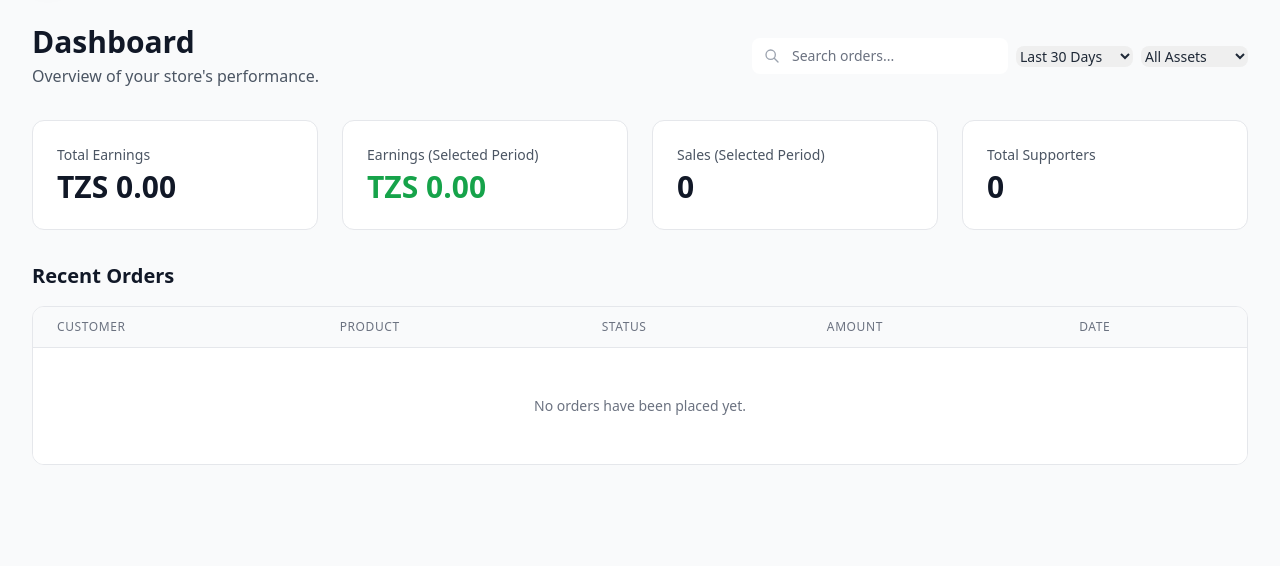
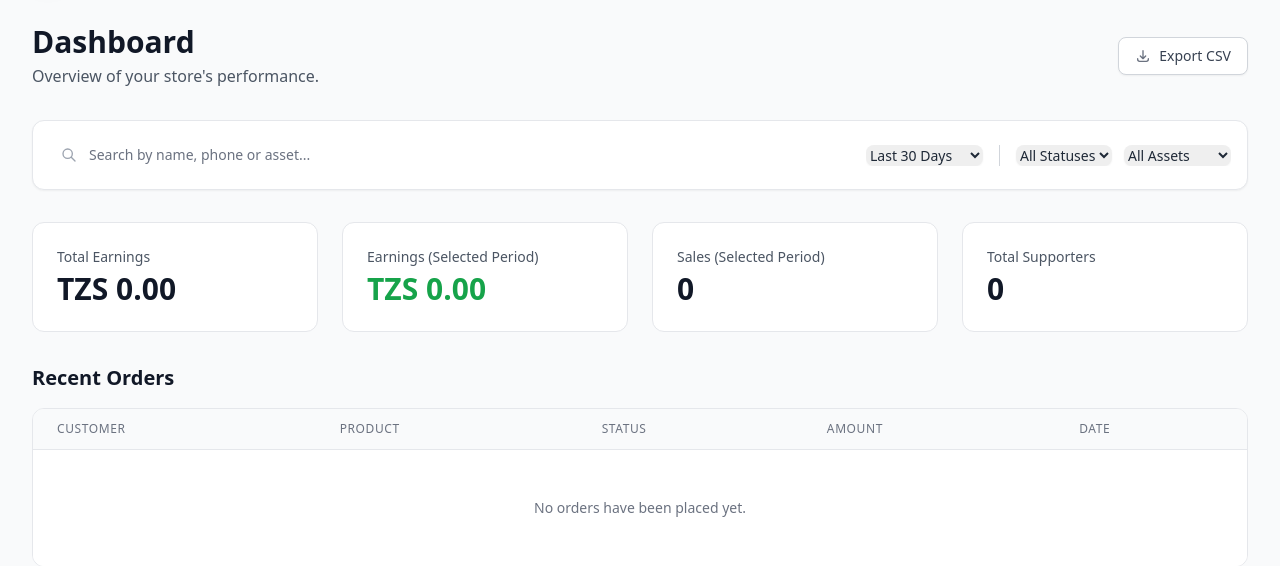
Before and after one commit to juliustm/nyota, a Flask app: page /admin/dashboard in a window 1280 px wide. Shown: the part 65-631 px from the top of the page. Run offline with Flask 3, Linux system fonts and the light colour scheme; the visitor is signed in with stand-in values (Sample User, id 1); tables that the repository leaves empty hold one stand-in row (values such as "Sample post"); some libraries are stand-ins or nearby versions.

Commit message:
feat: Dashboard filter by status & export to .csv

```diff
--- a/routes.py
+++ b/routes.py
@@ -13,6 +13,8 @@ import threading
 import requests
 import re
 from datetime import datetime, date, timedelta # Added timedelta
+import csv
+import io
 from functools import wraps
 from flask import (
     Blueprint, render_template, request, jsonify, redirect,
@@ -265,6 +267,11 @@ def creator_dashboard():
     if end_date and period == 'custom':
         activity_query = activity_query.filter(Purchase.purchase_date <= end_date)
 
+    # --- STATUS FILTER ---
+    status = request.args.get('status', '').strip()
+    if status and status in [s.name for s in PurchaseStatus]:
+        activity_query = activity_query.filter(Purchase.status == PurchaseStatus[status])
+
     if search:
         activity_query = activity_query.join(Customer).filter(
             or_(
@@ -288,8 +295,110 @@ def creator_dashboard():
         current_filters={
             'period': period,
             'asset_id': asset_id,
-            'search': search
+            'search': search,
+            'status': status
         }
+    )
+
+@admin_bp.route('/dashboard/export')
+@creator_login_required
+def export_dashboard_data():
+    """Exports the current dashboard view (Recent Orders) to CSV with creative stats."""
+
+    # --- REPLICATE FILTERS ---
+    period = request.args.get('period', '30d')
+    asset_id = request.args.get('asset_id', type=int)
+    search = request.args.get('search', '').strip()
+    status = request.args.get('status', '').strip()
+
+    start_date = None
+    end_date = datetime.utcnow()
+
+    if period == '7d': start_date = end_date - timedelta(days=7)
+    elif period == '30d': start_date = end_date - timedelta(days=30)
+    elif period == '90d': start_date = end_date - timedelta(days=90)
+    elif period == '1y': start_date = end_date - timedelta(days=365)
+    elif period == 'custom':
+        start_date_str = request.args.get('start_date')
+        end_date_str = request.args.get('end_date')
+        if start_date_str:
+            try: start_date = datetime.strptime(start_date_str, '%Y-%m-%d')
+            except ValueError: pass
+        if end_date_str:
+            try: end_date = datetime.strptime(end_date_str, '%Y-%m-%d') + timedelta(days=1) - timedelta(seconds=1)
+            except ValueError: pass
+
+    # Build Query
+    query = Purchase.query.join(DigitalAsset).filter(DigitalAsset.creator_id == g.creator.id)
+
+    if asset_id: query = query.filter(Purchase.asset_id == asset_id)
+    if start_date: query = query.filter(Purchase.purchase_date >= start_date)
+    if end_date and period == 'custom': query = query.filter(Purchase.purchase_date <= end_date)
+
+    if search:
+        query = query.join(Customer).filter(
+            or_(
+                Customer.whatsapp_number.ilike(f"%{search}%"),
+                DigitalAsset.title.ilike(f"%{search}%")
+            )
+        )
+
+    if status and status in [s.name for s in PurchaseStatus]:
+        query = query.filter(Purchase.status == PurchaseStatus[status])
+
+    # Order by date desc
+    purchases = query.order_by(Purchase.purchase_date.desc()).all()
+
+    # Generate CSV
+    si = io.StringIO()
+    cw = csv.writer(si)
+
+    # Headers
+    headers = [
+        'Order ID', 'Date', 'Time', 'Customer Phone', 'Asset', 'Status', 'Amount',
+        'Past Purchase 1 (Date - Asset - Amount)',
+        'Past Purchase 2 (Date - Asset - Amount)'
+    ]
+    cw.writerow(headers)
+
+    for p in purchases:
+        # Creative Stats: Fetch up to 2 past purchases for this customer, BEFORE this purchase
+        past_purchases = Purchase.query.filter(
+            Purchase.customer_id == p.customer_id,
+            Purchase.id < p.id, # Strictly before this purchase
+            Purchase.status == PurchaseStatus.COMPLETED # Only count completed past purchases? Or all? Usually Completed is more relevant for value.
+        ).order_by(Purchase.purchase_date.desc()).limit(2).all()
+
+        past_1_str = "N/A"
+        if len(past_purchases) > 0:
+            pp1 = past_purchases[0]
+            asset_title = pp1.asset.title if pp1.asset else "Unknown Asset"
+            past_1_str = f"{pp1.purchase_date.strftime('%Y-%m-%d')} - {asset_title} - {pp1.amount_paid}"
+
+        past_2_str = "N/A"
+        if len(past_purchases) > 1:
+            pp2 = past_purchases[1]
+            asset_title = pp2.asset.title if pp2.asset else "Unknown Asset"
+            past_2_str = f"{pp2.purchase_date.strftime('%Y-%m-%d')} - {asset_title} - {pp2.amount_paid}"
+
+        cw.writerow([
+            p.id,
+            p.purchase_date.strftime('%Y-%m-%d'),
+            p.purchase_date.strftime('%H:%M:%S'),
+            p.customer.whatsapp_number,
+            p.asset.title,
+            p.status.name,
+            p.amount_paid,
+            past_1_str,
+            past_2_str
+        ])
+
+    output = si.getvalue()
+
+    return Response(
+        output,
+        mimetype="text/csv",
+        headers={"Content-disposition": f"attachment; filename=orders_export_{datetime.now().strftime('%Y%m%d_%H%M%S')}.csv"}
     )
 
 @admin_bp.route('/assets')
--- a/templates/admin/dashboard.html
+++ b/templates/admin/dashboard.html
@@ -10,43 +10,94 @@
             <h1 class="text-3xl font-bold text-gray-900 dark:text-white">Dashboard</h1>
             <p class="text-gray-600 dark:text-gray-400 mt-1">Overview of your store's performance.</p>
         </div>
+        <div class="flex items-center gap-3">
+            <button type="submit" form="dashboardFilterForm" formaction="{{ url_for('admin.export_dashboard_data') }}"
+                class="inline-flex items-center px-4 py-2 border border-gray-300 dark:border-gray-600 shadow-sm text-sm font-medium rounded-lg text-gray-700 dark:text-gray-200 bg-white dark:bg-gray-800 hover:bg-gray-50 dark:hover:bg-gray-700 focus:outline-none focus:ring-2 focus:ring-offset-2 focus:ring-blue-500 transition-colors">
+                <svg class="h-4 w-4 mr-2 text-gray-500 dark:text-gray-400" fill="none" viewBox="0 0 24 24"
+                    stroke="currentColor">
+                    <path stroke-linecap="round" stroke-linejoin="round" stroke-width="2"
+                        d="M4 16v1a3 3 0 003 3h10a3 3 0 003-3v-1m-4-4l-4 4m0 0l-4-4m4 4V4" />
+                </svg>
+                Export CSV
+            </button>
+        </div>
+    </div>
 
-        <!-- Filter Form -->
-        <form method="get" class="flex flex-wrap gap-2 items-center w-full md:w-auto">
-            <div class="relative w-full md:w-64">
+    <!-- Filter Toolbar -->
+    <div class="bg-white dark:bg-gray-800 rounded-xl border border-gray-200 dark:border-gray-700 p-4 shadow-sm">
+        <form id="dashboardFilterForm" method="get"
+            class="flex flex-col lg:flex-row gap-4 lg:items-center justify-between">
+            <!-- Search -->
+            <div class="relative w-full lg:max-w-md">
                 <div class="absolute inset-y-0 left-0 pl-3 flex items-center pointer-events-none">
                     <svg class="h-4 w-4 text-gray-400" fill="none" viewBox="0 0 24 24" stroke="currentColor">
                         <path stroke-linecap="round" stroke-linejoin="round" stroke-width="2"
                             d="M21 21l-6-6m2-5a7 7 0 11-14 0 7 7 0 0114 0z" />
                     </svg>
                 </div>
-                <input type="text" name="search" value="{{ current_filters.search }}" placeholder="Search orders..."
-                    class="block w-full pl-10 pr-3 py-2 rounded-lg border-gray-300 dark:border-gray-600 dark:bg-gray-700 text-sm focus:ring-blue-500 focus:border-blue-500 placeholder-gray-500 dark:placeholder-gray-400">
+                <input type="text" name="search" value="{{ current_filters.search }}"
+                    placeholder="Search by name, phone or asset..."
+                    class="block w-full pl-10 pr-3 py-2 rounded-lg border-gray-300 dark:border-gray-600 dark:bg-gray-700 text-sm focus:ring-blue-500 focus:border-blue-500 placeholder-gray-500 dark:placeholder-gray-400 active:ring-2 transition-shadow">
             </div>
+
+            <!-- Filters Group -->
+            <div class="flex flex-col sm:flex-row gap-3 w-full lg:w-auto overflow-x-auto pb-1 sm:pb-0">
+
+                <!-- Period Selector -->
+                <div class="flex items-center gap-2">
                     <select name="period" id="periodSelect"
                         onchange="toggleCustomDates(this.value); if(this.value !== 'custom') this.form.submit()"
-                class="rounded-lg border-gray-300 dark:border-gray-600 dark:bg-gray-700 text-sm focus:ring-blue-500 focus:border-blue-500">
+                        class="block w-full sm:w-auto rounded-lg border-gray-300 dark:border-gray-600 dark:bg-gray-700 text-sm focus:ring-blue-500 focus:border-blue-500 shadow-sm cursor-pointer hover:border-blue-400 dark:hover:border-blue-500 transition-colors">
                         <option value="7d" {% if current_filters.period=='7d' %}selected{% endif %}>Last 7 Days</option>
-                <option value="30d" {% if current_filters.period=='30d' %}selected{% endif %}>Last 30 Days</option>
-                <option value="90d" {% if current_filters.period=='90d' %}selected{% endif %}>Last 90 Days</option>
+                        <option value="30d" {% if current_filters.period=='30d' %}selected{% endif %}>Last 30 Days
+                        </option>
+                        <option value="90d" {% if current_filters.period=='90d' %}selected{% endif %}>Last 90 Days
+                        </option>
                         <option value="1y" {% if current_filters.period=='1y' %}selected{% endif %}>Last Year</option>
                         <option value="all" {% if current_filters.period=='all' %}selected{% endif %}>All Time</option>
                         <option value="custom" {% if current_filters.period=='custom' %}selected{% endif %}>Custom Range
                         </option>
                     </select>
+                </div>
 
+                <!-- Custom Dates (Hidden by default) -->
                 <div id="customDates"
-                class="{% if current_filters.period != 'custom' %}hidden{% endif %} flex items-center gap-2">
+                    class="{% if current_filters.period != 'custom' %}hidden{% endif %} flex items-center gap-2 animate-fade-in-down bg-gray-50 dark:bg-gray-700/50 p-1 rounded-lg border border-gray-200 dark:border-gray-700">
                     <input type="date" name="start_date" value="{{ request.args.get('start_date', '') }}"
-                    class="rounded-lg border-gray-300 dark:border-gray-600 dark:bg-gray-700 text-sm focus:ring-blue-500 focus:border-blue-500">
-                <span class="text-gray-500">-</span>
+                        class="p-1.5 rounded-md border-gray-200 dark:border-gray-600 dark:bg-gray-700 text-xs focus:ring-blue-500 focus:border-blue-500">
+                    <span class="text-gray-400">-</span>
                     <input type="date" name="end_date" value="{{ request.args.get('end_date', '') }}"
-                    class="rounded-lg border-gray-300 dark:border-gray-600 dark:bg-gray-700 text-sm focus:ring-blue-500 focus:border-blue-500">
-                <button type="submit" class="p-2 bg-blue-600 text-white rounded-lg hover:bg-blue-700">
-                    <svg class="h-4 w-4" fill="none" viewBox="0 0 24 24" stroke="currentColor">
+                        class="p-1.5 rounded-md border-gray-200 dark:border-gray-600 dark:bg-gray-700 text-xs focus:ring-blue-500 focus:border-blue-500">
+                    <button type="submit" class="p-1.5 bg-blue-600 text-white rounded-md hover:bg-blue-700 shadow-sm">
+                        <svg class="h-3 w-3" fill="none" viewBox="0 0 24 24" stroke="currentColor">
                             <path stroke-linecap="round" stroke-linejoin="round" stroke-width="2" d="M5 13l4 4L19 7" />
                         </svg>
                     </button>
+                </div>
+
+                <div class="h-auto w-px bg-gray-300 dark:bg-gray-700 hidden sm:block mx-1"></div>
+
+                <!-- Status & Asset -->
+                <select name="status" onchange="this.form.submit()"
+                    class="block w-full sm:w-auto rounded-lg border-gray-300 dark:border-gray-600 dark:bg-gray-700 text-sm focus:ring-blue-500 focus:border-blue-500 shadow-sm cursor-pointer hover:border-blue-400 dark:hover:border-blue-500 transition-colors">
+                    <option value="">All Statuses</option>
+                    <option value="COMPLETED" {% if current_filters.status=='COMPLETED' %}selected{% endif %}>Paid
+                    </option>
+                    <option value="PENDING" {% if current_filters.status=='PENDING' %}selected{% endif %}>Pending
+                    </option>
+                    <option value="FAILED" {% if current_filters.status=='FAILED' %}selected{% endif %}>Failed</option>
+                </select>
+
+                <select name="asset_id" onchange="this.form.submit()"
+                    class="block w-full sm:w-auto rounded-lg border-gray-300 dark:border-gray-600 dark:bg-gray-700 text-sm focus:ring-blue-500 focus:border-blue-500 shadow-sm max-w-[160px] truncate cursor-pointer hover:border-blue-400 dark:hover:border-blue-500 transition-colors">
+                    <option value="">All Assets</option>
+                    {% for asset_id, asset_title in assets %}
+                    <option value="{{ asset_id }}" {% if current_filters.asset_id==asset_id %}selected{% endif %}>{{
+                        asset_title }}</option>
+                    {% endfor %}
+                </select>
+            </div>
+        </form>
     </div>
 
     <script>
@@ -54,22 +105,13 @@
             const customDates = document.getElementById('customDates');
             if (value === 'custom') {
                 customDates.classList.remove('hidden');
+                // Focus first input
+                setTimeout(() => customDates.querySelector('input').focus(), 100);
             } else {
                 customDates.classList.add('hidden');
             }
         }
     </script>
-
-            <select name="asset_id" onchange="this.form.submit()"
-                class="rounded-lg border-gray-300 dark:border-gray-600 dark:bg-gray-700 text-sm focus:ring-blue-500 focus:border-blue-500 max-w-[200px]">
-                <option value="">All Assets</option>
-                {% for asset_id, asset_title in assets %}
-                <option value="{{ asset_id }}" {% if current_filters.asset_id==asset_id %}selected{% endif %}>{{
-                    asset_title }}</option>
-                {% endfor %}
-            </select>
-        </form>
-    </div>
 
     <!-- Key Metrics Grid -->
     <div class="grid grid-cols-1 md:grid-cols-2 lg:grid-cols-4 gap-6">
@@ -177,7 +219,7 @@
             class="flex items-center justify-between border-t border-gray-200 dark:border-gray-700 bg-white dark:bg-gray-800 px-4 py-3 sm:px-6 mt-4 rounded-xl">
             <div class="flex flex-1 justify-between sm:hidden">
                 {% if activity.has_prev %}
-                <a href="{{ url_for('admin.creator_dashboard', page=activity.prev_num, period=current_filters.period, asset_id=current_filters.asset_id, search=current_filters.search) }}"
+                <a href="{{ url_for('admin.creator_dashboard', page=activity.prev_num, period=current_filters.period, asset_id=current_filters.asset_id, search=current_filters.search, status=current_filters.status, start_date=request.args.get('start_date'), end_date=request.args.get('end_date')) }}"
                     class="relative inline-flex items-center rounded-md border border-gray-300 bg-white px-4 py-2 text-sm font-medium text-gray-700 hover:bg-gray-50">Previous</a>
                 {% else %}
                 <span
@@ -185,7 +227,7 @@
                 {% endif %}
 
                 {% if activity.has_next %}
-                <a href="{{ url_for('admin.creator_dashboard', page=activity.next_num, period=current_filters.period, asset_id=current_filters.asset_id, search=current_filters.search) }}"
+                <a href="{{ url_for('admin.creator_dashboard', page=activity.next_num, period=current_filters.period, asset_id=current_filters.asset_id, search=current_filters.search, status=current_filters.status, start_date=request.args.get('start_date'), end_date=request.args.get('end_date')) }}"
                     class="relative inline-flex items-center rounded-md border border-gray-300 bg-white px-4 py-2 text-sm font-medium text-gray-700 hover:bg-gray-50">Next</a>
                 {% else %}
                 <span
@@ -204,7 +246,7 @@
                     <nav class="isolate inline-flex -space-x-px rounded-md shadow-sm" aria-label="Pagination">
                         <!-- Previous -->
                         {% if activity.has_prev %}
-                        <a href="{{ url_for('admin.creator_dashboard', page=activity.prev_num, period=current_filters.period, asset_id=current_filters.asset_id, search=current_filters.search) }}"
+                        <a href="{{ url_for('admin.creator_dashboard', page=activity.prev_num, period=current_filters.period, asset_id=current_filters.asset_id, search=current_filters.search, status=current_filters.status, start_date=request.args.get('start_date'), end_date=request.args.get('end_date')) }}"
                             class="relative inline-flex items-center rounded-l-md px-2 py-2 text-gray-400 ring-1 ring-inset ring-gray-300 hover:bg-gray-50 focus:z-20 focus:outline-offset-0">
                             <span class="sr-only">Previous</span>
                             <svg class="h-5 w-5" viewBox="0 0 20 20" fill="currentColor" aria-hidden="true">
@@ -224,7 +266,7 @@
                             class="relative z-10 inline-flex items-center bg-blue-600 px-4 py-2 text-sm font-semibold text-white focus:z-20 focus-visible:outline focus-visible:outline-2 focus-visible:outline-offset-2 focus-visible:outline-blue-600">{{
                             page_num }}</span>
                         {% else %}
-                        <a href="{{ url_for('admin.creator_dashboard', page=page_num, period=current_filters.period, asset_id=current_filters.asset_id, search=current_filters.search) }}"
+                        <a href="{{ url_for('admin.creator_dashboard', page=page_num, period=current_filters.period, asset_id=current_filters.asset_id, search=current_filters.search, status=current_filters.status, start_date=request.args.get('start_date'), end_date=request.args.get('end_date')) }}"
                             class="relative inline-flex items-center px-4 py-2 text-sm font-semibold text-gray-900 ring-1 ring-inset ring-gray-300 hover:bg-gray-50 focus:z-20 focus:outline-offset-0 dark:text-gray-300 dark:ring-gray-600 dark:hover:bg-gray-700">{{
                             page_num }}</a>
                         {% endif %}
@@ -236,7 +278,7 @@
 
                         <!-- Next -->
                         {% if activity.has_next %}
-                        <a href="{{ url_for('admin.creator_dashboard', page=activity.next_num, period=current_filters.period, asset_id=current_filters.asset_id, search=current_filters.search) }}"
+                        <a href="{{ url_for('admin.creator_dashboard', page=activity.next_num, period=current_filters.period, asset_id=current_filters.asset_id, search=current_filters.search, status=current_filters.status, start_date=request.args.get('start_date'), end_date=request.args.get('end_date')) }}"
                             class="relative inline-flex items-center rounded-r-md px-2 py-2 text-gray-400 ring-1 ring-inset ring-gray-300 hover:bg-gray-50 focus:z-20 focus:outline-offset-0">
                             <span class="sr-only">Next</span>
                             <svg class="h-5 w-5" viewBox="0 0 20 20" fill="currentColor" aria-hidden="true">
```
Lines whose indentation alone changed are shown as unchanged.
